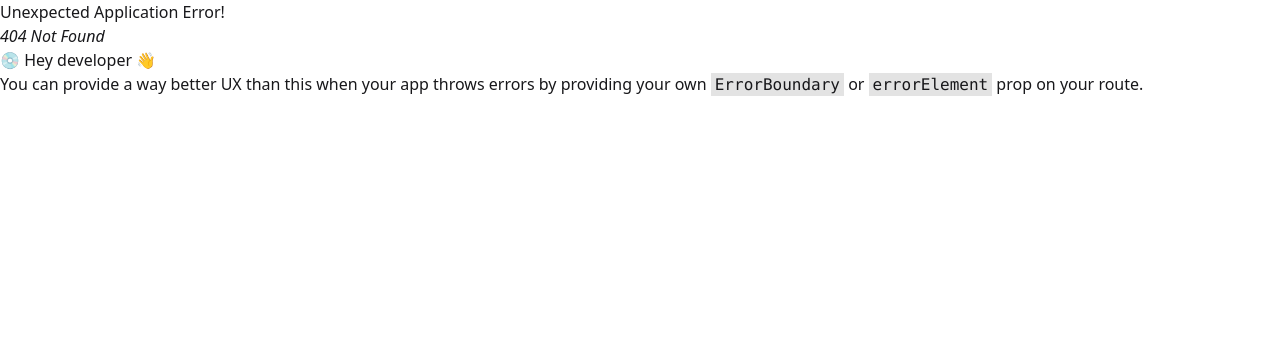
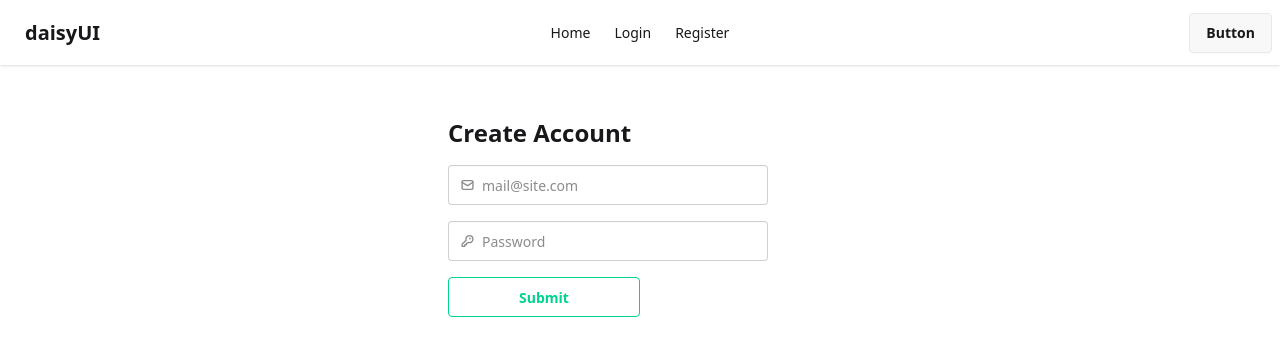
Before and after one commit to nextbit-arifrehman/Expore--Email-Password-Auth, a React (Vite) app: page /register in a window 1280 px wide. Before the commit this address had no page. Shown: the top 356 px of the page. Built offline with nearby package versions, Linux system fonts and the light colour scheme.

Commit message:
Basic FireBase_Auth

```diff
--- a/package.json
+++ b/package.json
@@ -12,6 +12,7 @@
   "dependencies": {
     "@tailwindcss/vite": "^4.1.4",
     "daisyui": "^5.0.28",
+    "firebase": "^11.6.1",
     "react": "^19.0.0",
     "react-dom": "^19.0.0",
     "react-router": "^7.5.2",
--- /dev/null
+++ b/src/Component/Register/Register.jsx
@@ -0,0 +1,100 @@
+import React from 'react';
+import { auth } from '../../Layout/FireBase.init';
+import { createUserWithEmailAndPassword } from 'firebase/auth';
+
+
+const Register = () => {
+
+const handleCreateAcc = (e) => {
+  e.preventDefault();
+  const email = e.target.email.value;
+  const password = e.target.password.value;
+  console.log(email, password);
+
+  createUserWithEmailAndPassword(auth, email, password)
+    .then((output) => {
+      console.log(output);
+    })
+    .catch(console.error);
+  // .catch(error => {console.error(error);
+}
+
+    return (
+      <div className='max-w-sm mx-auto mt-13'>
+        <h2 className='font-bold text-2xl mb-4'>Create Account</h2>
+        <form onSubmit={handleCreateAcc} className='space-y-4'>
+          {/* email input space */}
+          <label className="input validator">
+            <svg
+              className="h-[1em] opacity-50"
+              xmlns="http://www.w3.org/2000/svg"
+              viewBox="0 0 24 24"
+            >
+              <g
+                strokeLinejoin="round"
+                strokeLinecap="round"
+                strokeWidth="2.5"
+                fill="none"
+                stroke="currentColor"
+              >
+                <rect width="20" height="16" x="2" y="4" rx="2"></rect>
+                <path d="m22 7-8.97 5.7a1.94 1.94 0 0 1-2.06 0L2 7"></path>
+              </g>
+            </svg>
+            <input name='email' type="email" placeholder="mail@site.com" required />
+          </label>
+          <div className="validator-hint hidden">Enter valid email address</div>
+
+          <br />
+          {/* password input space */}
+
+          <label className="input validator">
+            <svg
+              className="h-[1em] opacity-50"
+              xmlns="http://www.w3.org/2000/svg"
+              viewBox="0 0 24 24"
+            >
+              <g
+                strokeLinejoin="round"
+                strokeLinecap="round"
+                strokeWidth="2.5"
+                fill="none"
+                stroke="currentColor"
+              >
+                <path d="M2.586 17.414A2 2 0 0 0 2 18.828V21a1 1 0 0 0 1 1h3a1 1 0 0 0 1-1v-1a1 1 0 0 1 1-1h1a1 1 0 0 0 1-1v-1a1 1 0 0 1 1-1h.172a2 2 0 0 0 1.414-.586l.814-.814a6.5 6.5 0 1 0-4-4z"></path>
+                <circle cx="16.5" cy="7.5" r=".5" fill="currentColor"></circle>
+              </g>
+            </svg>
+            <input
+              name='password'
+              type="password"
+              required
+              placeholder="Password"
+              minLength="8"
+              pattern="(?=.*\d)(?=.*[a-z])(?=.*[A-Z]).{8,}"
+              title="Must be more than 8 characters, including number, lowercase letter, uppercase letter"
+            />
+          </label>
+          <p className="validator-hint hidden">
+            Must be more than 8 characters, including
+            <br />
+            At least one number <br />
+            At least one lowercase letter <br />
+            At least one uppercase letter
+          </p>
+          <br />
+          {/* button click space */}
+          <button
+            className="btn btn-outline btn-success
+            w-1/2"
+            type="submit"
+            value="Submit"
+          >
+            Submit
+          </button>
+        </form>
+      </div>
+    );
+};
+
+export default Register;
--- /dev/null
+++ b/src/Layout/FireBase.init.js
@@ -0,0 +1,22 @@
+// Import the functions you need from the SDKs you need
+import { initializeApp } from "firebase/app";
+import { getAuth } from "firebase/auth";
+
+// TODO: Add SDKs for Firebase products that you want to use
+// https://firebase.google.com/docs/web/setup#available-libraries
+
+// Your web app's Firebase configuration
+const firebaseConfig = {
+  apiKey: "AIzaSyDqGU5xCFNyzT-RrEOehNXbvomO_RkCscw",
+  authDomain: "expore-email-password-auth.firebaseapp.com",
+  projectId: "expore-email-password-auth",
+  storageBucket: "expore-email-password-auth.firebasestorage.app",
+  messagingSenderId: "981108732036",
+  appId: "1:981108732036:web:398ed6dedaf907316f92d1"
+};
+
+// Initialize Firebase
+const app = initializeApp(firebaseConfig);
+
+// Initialize Firebase Authentication and get a reference to the service
+export const auth = getAuth(app);
--- a/src/main.jsx
+++ b/src/main.jsx
@@ -5,6 +5,8 @@
 import { createBrowserRouter, RouterProvider } from 'react-router'
 import Root from './Layout/Root.jsx'
 import Home from './Component/Home/Home.jsx'
+import Login from './Component/Login/Login.jsx'
+import Register from './Component/Register/Register.jsx'
 
 const router =createBrowserRouter([
   {
@@ -12,6 +14,8 @@
     Component: Root,
     children:[
       {index:true,Component: Home},
+      {path:'/login', Component: Login},
+      {path: '/register', Component: Register}
 
     ]
   }
```
Also changed, not shown: 1 other file (tests, documents, lock files or other folders).
